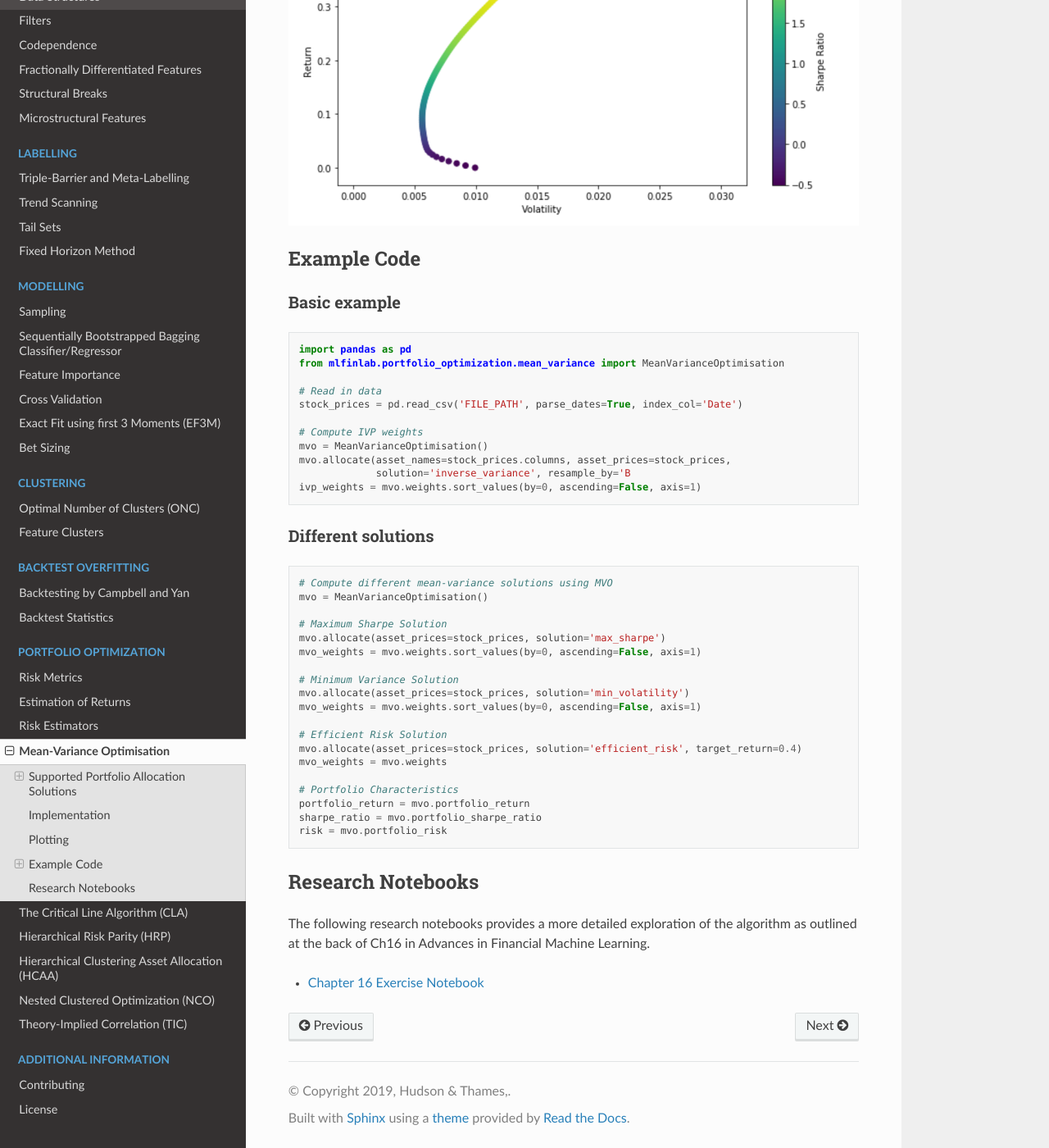
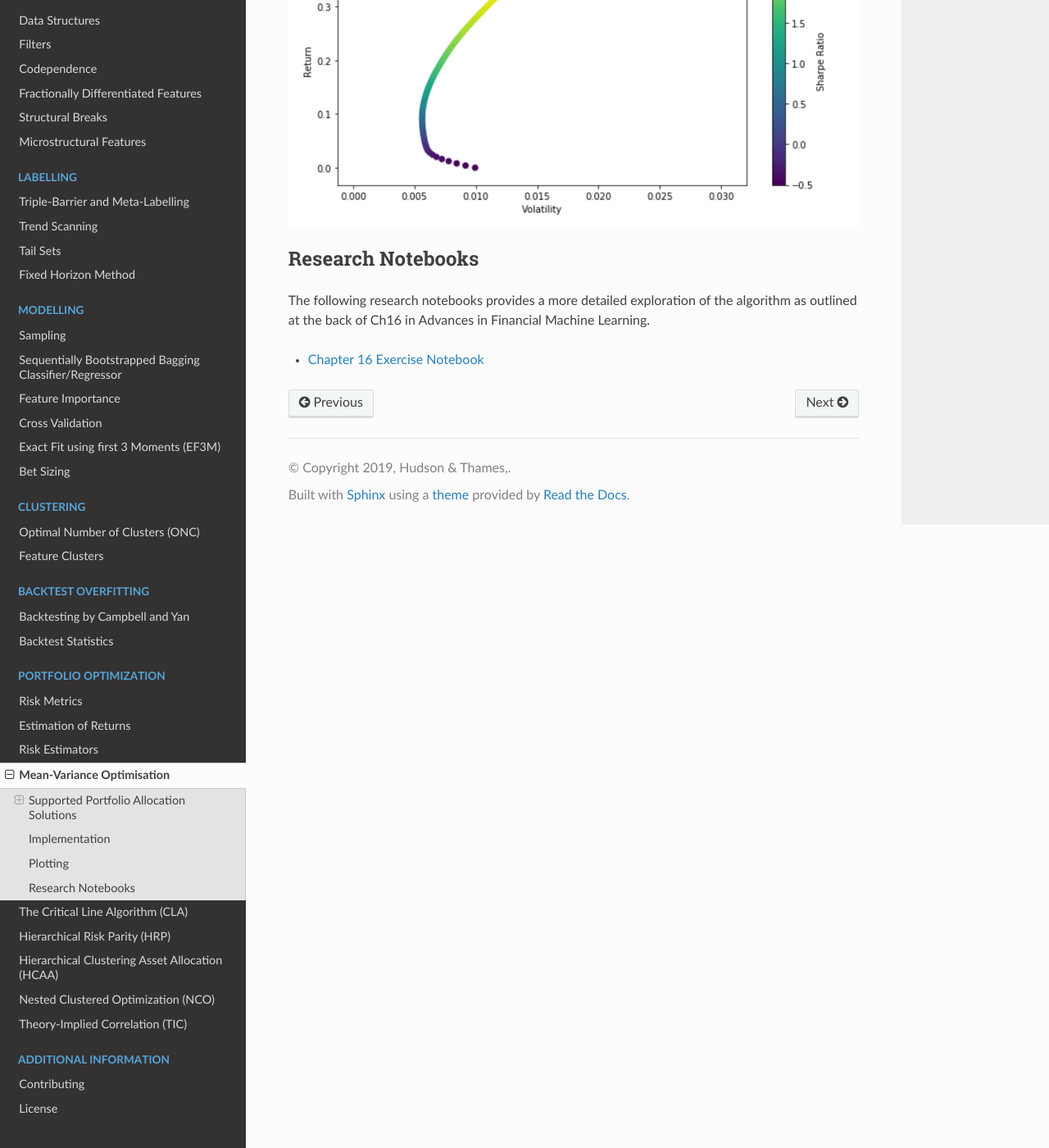
Before and after one commit to hudson-and-thames/mlfinlab, a Sphinx documentation site: the page built from docs/source/portfolio_optimisation/mean_variance.rst, in a window 1280 px wide and 1400 px high, scrolled down 5393 px. Shown: the whole window at 82% size. Built offline with Sphinx 7.4.7 and the Read the Docs theme 2.0.0, drawn with Linux system fonts in a browser that asks for light colours; some of the changed text lies outside the part shown.

Commit message:
Update mean_variance.rst

```diff
--- a/docs/source/portfolio_optimisation/mean_variance.rst
+++ b/docs/source/portfolio_optimisation/mean_variance.rst
@@ -274,52 +274,6 @@ Plotting
 .. image:: portfolio_optimisation_images/efficient_frontier.png
 
 
-Example Code
-############
-
-Basic example
-*************
-
-.. code-block::
-
-    import pandas as pd
-    from mlfinlab.portfolio_optimization.mean_variance import MeanVarianceOptimisation
-
-    # Read in data
-    stock_prices = pd.read_csv('FILE_PATH', parse_dates=True, index_col='Date')
-
-    # Compute IVP weights
-    mvo = MeanVarianceOptimisation()
-    mvo.allocate(asset_names=stock_prices.columns, asset_prices=stock_prices,
-                 solution='inverse_variance', resample_by='B
-    ivp_weights = mvo.weights.sort_values(by=0, ascending=False, axis=1)
-
-
-Different solutions
-*******************
-
-.. code-block::
-
-    # Compute different mean-variance solutions using MVO
-    mvo = MeanVarianceOptimisation()
-
-    # Maximum Sharpe Solution
-    mvo.allocate(asset_prices=stock_prices, solution='max_sharpe')
-    mvo_weights = mvo.weights.sort_values(by=0, ascending=False, axis=1)
-
-    # Minimum Variance Solution
-    mvo.allocate(asset_prices=stock_prices, solution='min_volatility')
-    mvo_weights = mvo.weights.sort_values(by=0, ascending=False, axis=1)
-
-    # Efficient Risk Solution
-    mvo.allocate(asset_prices=stock_prices, solution='efficient_risk', target_return=0.4)
-    mvo_weights = mvo.weights
-
-    # Portfolio Characteristics
-    portfolio_return = mvo.portfolio_return
-    sharpe_ratio = mvo.portfolio_sharpe_ratio
-    risk = mvo.portfolio_risk
-
 
 Research Notebooks
 ##################
```
Also changed, not shown: other parts of docs/source/portfolio_optimisation/mean_variance.rst (+1 -1 lines).
